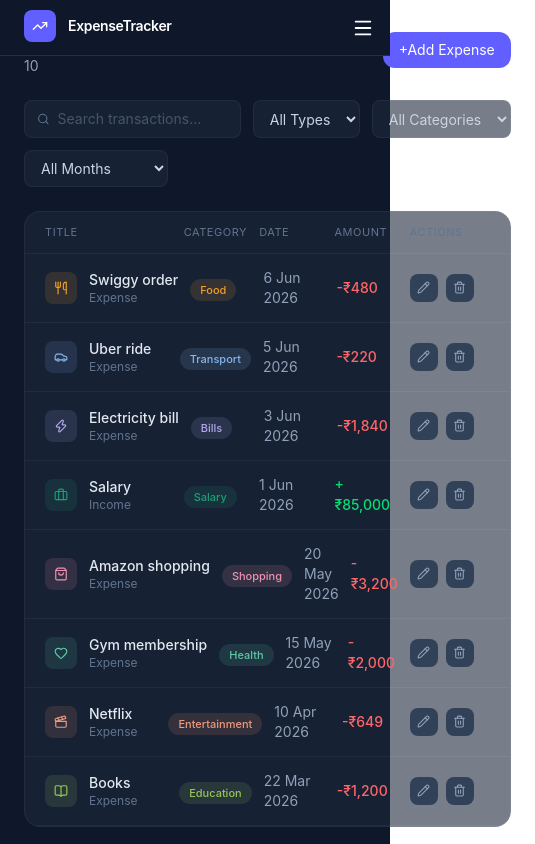
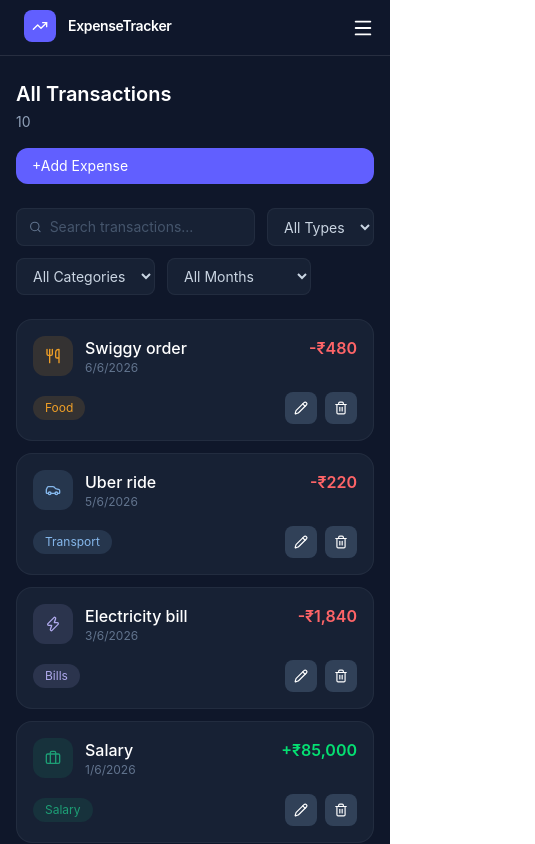
Before and after one commit to himanshukmwt/expense-tracker-react, a React (Vite) app: page /transactions in a window 390 px wide. Shown: the top 844 px of the page, 535 px wide, since content can reach past the window. Built offline with nearby package versions, Linux system fonts and the light colour scheme.

Commit message:
responsiveness added

```diff
--- a/src/App.jsx
+++ b/src/App.jsx
@@ -13,7 +13,7 @@ function App() {
         <Sidebar />
         <MobileNavbar />
 
-        <main className="flex-1 p-6 text-white md:ml-56">
+        <main className="flex-1 p-4 md:p-6 text-white pt-20 md:pt-6 md:ml-56">
           <Routes>
             <Route path="/" element={<Navigate to="/dashboard" />} />
             <Route path="/dashboard" element={<Dashboard />} />
--- a/src/Components/ExpenseChart.jsx
+++ b/src/Components/ExpenseChart.jsx
@@ -102,7 +102,7 @@ function ExpenseChart({ entries, monthEntries }) {
       </div>
 
       {/* Pie Chart */}
-      <div className="bg-slate-800/60 border border-white/5 rounded-2xl p-5">
+      <div className="bg-slate-800/60 border border-white/5 rounded-2xl p-5 ">
         <h3 className="text-sm font-medium text-slate-300 mb-4">
           Category Breakdown
         </h3>
--- a/src/Components/RecentTransactions.jsx
+++ b/src/Components/RecentTransactions.jsx
@@ -25,7 +25,7 @@ function RecentTransactions({entries}){
     const recent=[...entries].sort((a,b)=>new Date(b.date)-new Date(a.date)).slice(0,7);
 
     return(
-        <div className="bg-slate-800/60 border border-white/5 rounded-2xl p-5 h-full">
+        <div className="bg-slate-800/60 border border-white/5 rounded-2xl p-5 h-full mt-4">
              <h3 className="text-sm font-medium text-slate-300 mb-4">Recent Transactions</h3>
 
              {recent.length=== 0 ?(
--- a/src/Components/Sidebar.jsx
+++ b/src/Components/Sidebar.jsx
@@ -80,10 +80,10 @@ function Sidebar() {
         </div>
 
         {/* Settings */}
-        <button className="flex items-center gap-3 px-3 py-2.5 rounded-lg text-slate-400 hover:bg-slate-800/50 hover:text-slate-200 text-sm transition-all w-full text-left">
+        {/* <button className="flex items-center gap-3 px-3 py-2.5 rounded-lg text-slate-400 hover:bg-slate-800/50 hover:text-slate-200 text-sm transition-all w-full text-left">
           <Settings size={16} />
           Settings
-        </button>
+        </button> */}
       </div>
     </aside>
   );
--- a/src/Pages/Dashboard.jsx
+++ b/src/Pages/Dashboard.jsx
@@ -36,12 +36,12 @@ function Dashboard() {
         </div>
         <button
          onClick={()=>setModalOpen(true)}
-         className="flex items-center gap-2 bg-indigo-500 hover:bg-indigo-600 text-white text-sm px-4 py-2 rounded-lg transition-colors cursor-pointer">
+         className="w-full sm:w-auto flex items-center gap-2 bg-indigo-500 hover:bg-indigo-600 text-white text-sm px-4 py-2 rounded-lg transition-colors cursor-pointer">
           + Add Expense
         </button>
       </div>
 
-      <div className="grid grid-cols-2 xl:grid-cols-4 gap-4">
+      <div className="grid grid-cols-1 sm:grid-cols-2 xl:grid-cols-4 gap-4">
         <KpiCard
           title="Total Income"
           value={fmt(income)}
--- a/src/Pages/Transactions.jsx
+++ b/src/Pages/Transactions.jsx
@@ -114,14 +114,14 @@ function Transactions() {
   return (
     <div className="flex flex-col gap-6">
       {/* Header */}
-      <div className="flex items-center justify-between">
+      <div className="flex flex-col sm:flex-row sm:items-center sm:justify-between gap-4">
         <div>
           <h1 className="text-xl font-semibold text-white">All Transactions</h1>
           <p className="text-slate-400 text-sm mt-1">{filtered.length}</p>
         </div>
         <button
           onClick={() => setAddModalOpen(true)}
-          className="flex items-center gap bg-indigo-500 hover:bg-indigo-600 text-white text-sm py-2 px-4 rounded-xl transaction-colors"
+          className="w-full sm:w-auto flex items-center gap bg-indigo-500 hover:bg-indigo-600 text-white text-sm py-2 px-4 rounded-xl transaction-colors cursor-pointer"
         >
           +Add Expense
         </button>
@@ -151,7 +151,7 @@ function Transactions() {
             setTypeFilter(e.target.value);
             setPage(1);
           }}
-          className="bg-slate-800/60 border border-white/5 rounded-lg px-3 py-2 text-slate-300 text-sm focus:outline-none"
+          className="bg-slate-800/60 border border-white/5 rounded-lg px-3 py-2 text-slate-300 text-sm focus:outline-none cursor-pointer"
         >
           <option value="">All Types</option>
           <option value="expense">Expense</option>
@@ -165,7 +165,7 @@ function Transactions() {
             setCatFilter(e.target.value);
             setPage(1);
           }}
-          className="bg-slate-800/60 border border-white/5 rounded-lg px-3 py-2 text-slate-300 text-sm focus:outline-none"
+          className="bg-slate-800/60 border border-white/5 rounded-lg px-3 py-2 text-slate-300 text-sm focus:outline-none cursor-pointer"
         >
           <option value="">All Categories</option>
           {CATEGORIES.map((c) => (
@@ -182,7 +182,7 @@ function Transactions() {
             setMonthFilter(e.target.value);
             setPage(1);
           }}
-          className="bg-slate-800/60 border border-white/5 rounded-lg px-3 py-2 text-slate-300 text-sm focus:outline-none"
+          className="bg-slate-800/60 border border-white/5 rounded-lg px-3 py-2 text-slate-300 text-sm focus:outline-none cursor-pointer"
         >
           <option value="">All Months</option>
           {monthOptions.map((m) => (
@@ -202,13 +202,85 @@ function Transactions() {
               setMonthFilter("");
               setPage(1);
             }}
-            className="text-slate-400 hover:text-red-400 text-sm px-3 py-2 border border-white/5 rounded-lg transition-colors"
+            className="text-slate-400 hover:text-red-400 text-sm px-3 py-2 border border-white/5 rounded-lg transition-colors cursor-pointer"
           >
             Clear
           </button>
         )}
       </div>
+
+      {/* Mobile Cards */}
+      <div className="md:hidden flex flex-col gap-3">
+        {paginated.map((e) => {
+          const Icon = CAT_ICONS[e.category] || Package;
+          const color = CAT_COLORS[e.category] || "#B4B2A9";
+
+          return (
+            <div
+              key={e.id}
+              className="bg-slate-800/60 border border-white/5 rounded-2xl p-4"
+            >
+              <div className="flex justify-between items-start">
+                <div className="flex items-center gap-3">
+                  <div
+                    className="w-10 h-10 rounded-xl flex items-center justify-center"
+                    style={{ background: color + "22" }}
+                  >
+                    <Icon size={16} style={{ color }} />
+                  </div>
+
+                  <div>
+                    <p className="text-white font-medium">{e.title}</p>
+                    <p className="text-slate-500 text-xs">
+                      {new Date(e.date).toLocaleDateString("en-IN")}
+                    </p>
+                  </div>
+                </div>
+
+                <p
+                  className={`font-semibold ${
+                    e.type === "income" ? "text-green-400" : "text-red-400"
+                  }`}
+                >
+                  {e.type === "income" ? "+" : "-"}₹
+                  {e.amount.toLocaleString("en-IN")}
+                </p>
+              </div>
+
+              {/* Bottom Row */}
+              <div className="flex justify-between items-center mt-4">
+                <span
+                  className="text-xs px-3 py-1 rounded-full"
+                  style={{
+                    background: color + "22",
+                    color: color,
+                  }}
+                >
+                  {e.category}
+                </span>
+
+                <div className="flex gap-2">
+                  <button
+                    onClick={() => setEditEntry(e)}
+                    className="w-8 h-8 rounded-lg bg-slate-700 flex items-center justify-center cursor-pointer"
+                  >
+                    <Pencil size={14} />
+                  </button>
+
+                  <button
+                    onClick={() => setDeleteConfirm(e.id)}
+                    className="w-8 h-8 rounded-lg bg-slate-700 flex items-center justify-center cursor-pointer"
+                  >
+                    <Trash2 size={14} />
+                  </button>
+                </div>
+              </div>
+            </div>
+          );
+        })}
+      </div>
       {/* Table Header */}
+      <div className=" hidden md:block">
         <div className="bg-slate-800/60 border border-white/5 rounded-2xl overflow-hidden">
           <div className="grid grid-cols-[2fr_1fr_1fr_1fr_80px] gap-3 px-5 py-3 border-b border-white/5">
             {["Title", "Category", "Date", "Amount", "Actions"].map((h) => (
@@ -283,13 +355,13 @@ function Transactions() {
                   <div className="flex gap-2">
                     <button
                       onClick={() => setEditEntry(e)}
-                    className="w-7 h-7 rounded-lg bg-slate-700 hover:bg-indigo-500/20 hover:text-indigo-400 flex items-center justify-center text-slate-400 transition-colors"
+                      className="w-7 h-7 rounded-lg bg-slate-700 hover:bg-indigo-500/20 hover:text-indigo-400 flex items-center justify-center text-slate-400 transition-colors cursor-pointer"
                     >
                       <Pencil size={13} />
                     </button>
                     <button
                       onClick={() => setDeleteConfirm(e.id)}
-                    className="w-7 h-7 rounded-lg bg-slate-700 hover:bg-red-500/20 hover:text-red-400 flex items-center justify-center text-slate-400 transition-colors"
+                      className="w-7 h-7 rounded-lg bg-slate-700 hover:bg-red-500/20 hover:text-red-400 flex items-center justify-center text-slate-400 transition-colors cursor-pointer"
                     >
                       <Trash2 size={13} />
                     </button>
@@ -299,10 +371,11 @@ function Transactions() {
             })
           )}
         </div>
+      </div>
 
       {/* Pagination */}
       {totalPages > 1 && (
-        <div className="flex items-center justify-between">
+        <div className="flex flex-col sm:flex-row sm:items-center sm:justify-between gap-4">
           <p className="text-slate-500 text-sm">
             Showing {(page - 1) * ITEMS_PER_PAGE + 1}–
             {Math.min(page * ITEMS_PER_PAGE, filtered.length)} of{" "}
@@ -312,7 +385,7 @@ function Transactions() {
             <button
               onClick={() => setPage((p) => Math.max(1, p - 1))}
               disabled={page === 1}
-              className=" flex px-3 py-1.5 rounded-lg bg-slate-800 text-slate-400 text-sm disabled:opacity-40 hover:bg-slate-700 transition-colors"
+              className=" flex px-3 py-1.5 rounded-lg bg-slate-800 text-slate-400 text-sm disabled:opacity-40 hover:bg-slate-700 transition-colors cursor-pointer"
             >
               <ArrowLeft size={20} /> Prev
             </button>
@@ -320,7 +393,7 @@ function Transactions() {
               <button
                 key={i + 1}
                 onClick={() => setPage(i + 1)}
-                className={`w-8 h-8 rounded-lg text-sm transition-colors ${
+                className={`w-8 h-8 rounded-lg text-sm transition-colors cursor-pointer ${
                   page === i + 1
                     ? "bg-indigo-500 text-white"
                     : "bg-slate-800 text-slate-400 hover:bg-slate-700"
@@ -332,7 +405,7 @@ function Transactions() {
             <button
               onClick={() => setPage((p) => Math.min(totalPages, p + 1))}
               disabled={page === totalPages}
-              className=" flex px-3 py-1.5 rounded-lg bg-slate-800 text-slate-400 text-sm disabled:opacity-40 hover:bg-slate-700 transition-colors"
+              className=" flex px-3 py-1.5 rounded-lg bg-slate-800 text-slate-400 text-sm disabled:opacity-40 hover:bg-slate-700 transition-colors cursor-pointer"
             >
               Next <ArrowRight size={20} />
             </button>
@@ -350,13 +423,13 @@ function Transactions() {
             <div className="flex gap-3">
               <button
                 onClick={() => setDeleteConfirm(null)}
-                className="flex-1 py-2 rounded-lg border border-white/10 text-slate-400 hover:bg-slate-700 text-sm transition-colors"
+                className="flex-1 py-2 rounded-lg border border-white/10 text-slate-400 hover:bg-slate-700 text-sm transition-colors cursor-pointer"
               >
                 Cancel
               </button>
               <button
                 onClick={() => handleDelete(deleteConfirm)}
-                className="flex-1 py-2 rounded-lg bg-red-500 hover:bg-red-600 text-white text-sm transition-colors"
+                className="flex-1 py-2 rounded-lg bg-red-500 hover:bg-red-600 text-white text-sm transition-colors cursor-pointer"
               >
                 Delete
               </button>
```
Also changed, not shown: src/Components/MobileNavbar.jsx (+3 -5 lines), src/Pages/Budget.jsx (+6 -5 lines). Lines whose indentation alone changed are shown as unchanged.
